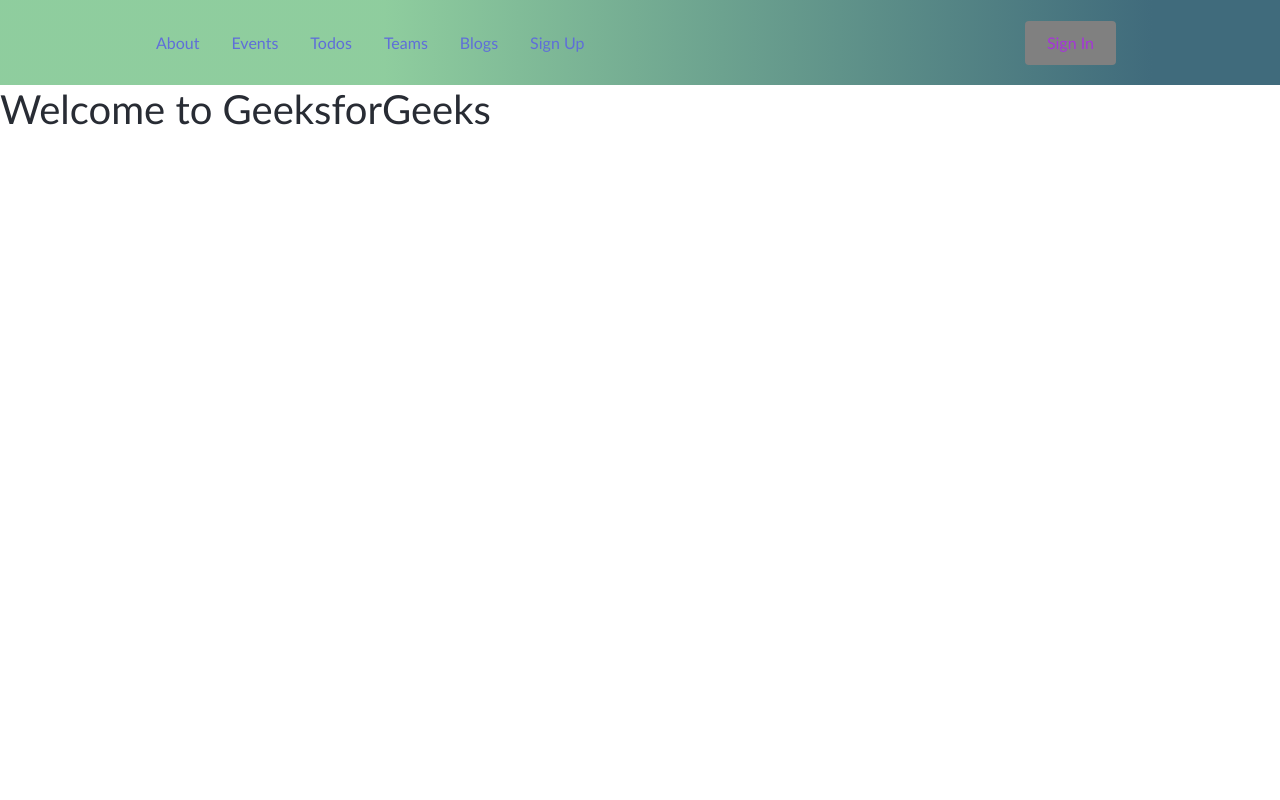
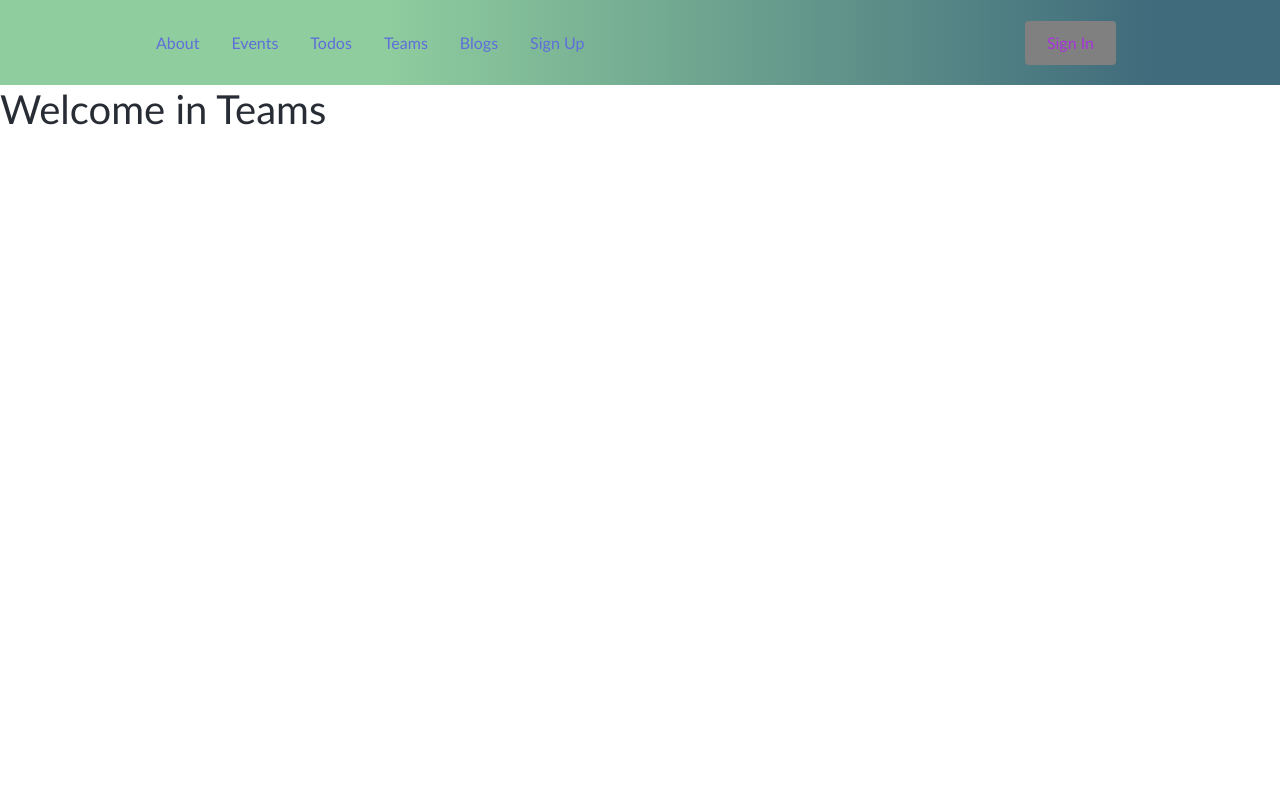
Before and after one commit to Hassyunity/Teams, a React (Create React App) app: page / in a window 1280 px wide. Shown: the top 800 px of the page. Built offline with nearby package versions, Linux system fonts and the light colour scheme.

Commit message:
update text

```diff
--- a/src/pages/index.js
+++ b/src/pages/index.js
@@ -10,7 +10,7 @@ const Home = () => {
         height: '100vh'
       }}
     >
-      <h1>Welcome to GeeksforGeeks</h1>
+      <h1>Welcome in Teams</h1>
   </div>
   );
 };
```
